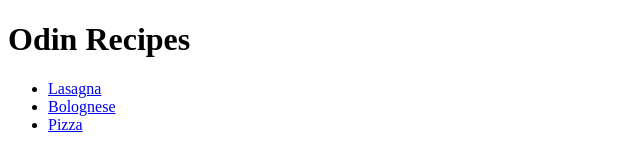
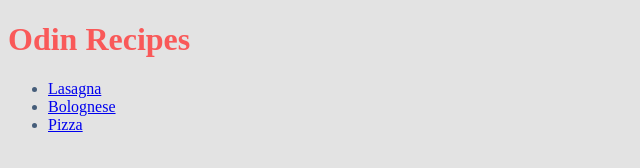
Before and after one commit to 7Mirco10/odin-recipes, a plain HTML site: page index.html in a window 1280 px wide. Shown: the whole page, without its empty margins (0-640 px from the left). Drawn offline with Linux system fonts and the light colour scheme.

Commit message:
Add basic styles to every html file

```diff
--- a/index.html
+++ b/index.html
@@ -4,6 +4,7 @@
     <meta charset="UTF-8">
     <meta http-equiv="X-UA-Compatible" content="IE=edge">
     <meta name="viewport" content="width=device-width, initial-scale=1.0">
+    <link rel="stylesheet" href="style.css">
     <title>Document</title>
 </head>
 <body>
--- /dev/null
+++ b/recipes/style.css
@@ -0,0 +1,11 @@
+* {
+    background-color: #e3e3e3;
+}
+
+h1, h2 {
+    color: #f95959;
+}
+
+ul, p, ol {
+    color: #455d7a;
+}
--- /dev/null
+++ b/style.css
@@ -0,0 +1,11 @@
+* {
+    background-color: #e3e3e3;
+}
+
+h1 {
+    color: #f95959;
+}
+
+ul {
+    color: #455d7a;
+}
```
Also changed, not shown: recipes/bolognese.html (+1 -0 lines), recipes/lasagna.html (+1 -0 lines), recipes/pizza.html (+1 -0 lines).
